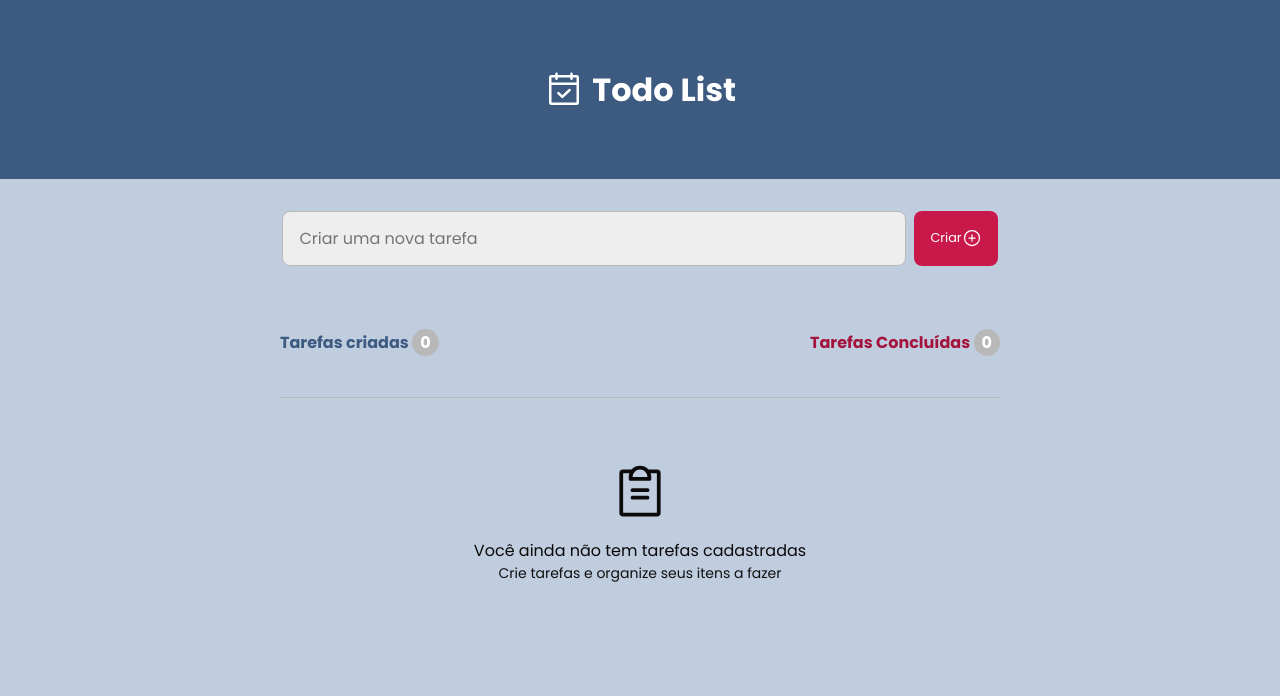
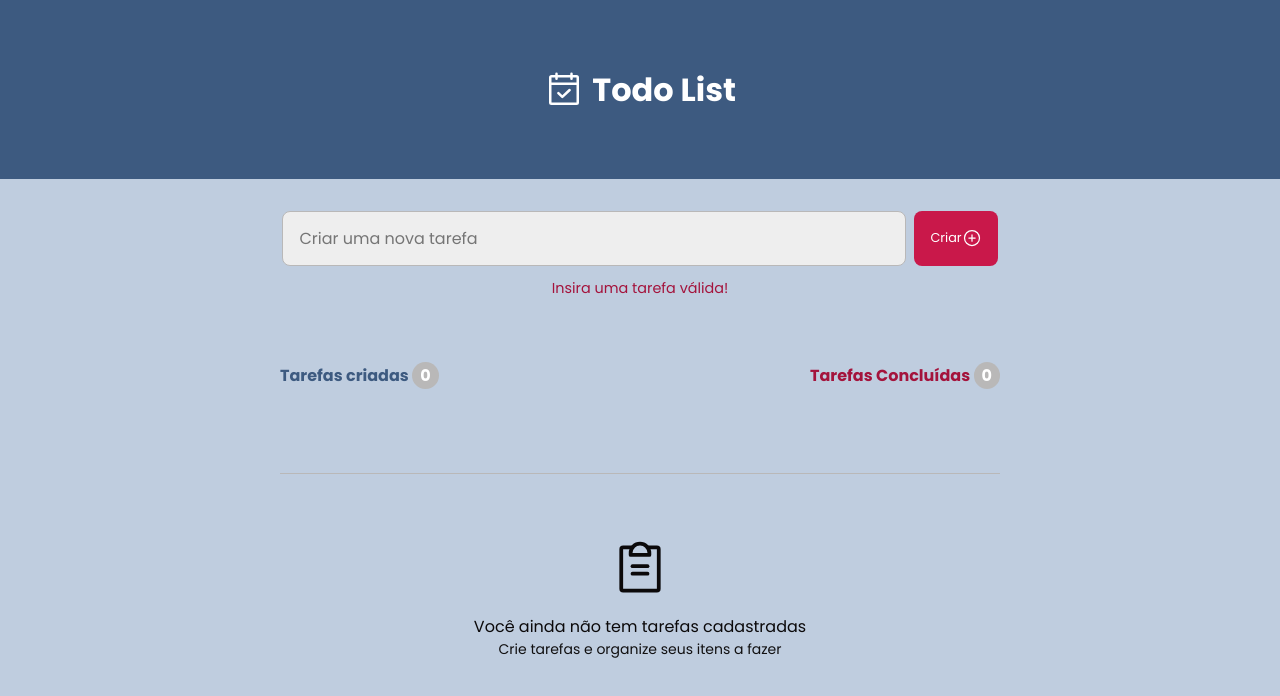
Before and after one commit to BrunoAraujooDev/todoList, a React (Vite) app: page / in a window 1280 px wide. Both pictures are taken after a click on the button "Criar". Shown: the top 696 px of the page. Built offline with nearby package versions, Linux system fonts and the light colour scheme.

Commit message:
adicionando validacao no input

```diff
--- a/index.html
+++ b/index.html
@@ -10,7 +10,7 @@
     href="https://fonts.googleapis.com/css2?family=DM+Sans:wght@400;500;700&family=Poppins:wght@400;700&display=swap"
     rel="stylesheet">
   <meta name="viewport" content="width=device-width, initial-scale=1.0" />
-  <title>Vite + React + TS</title>
+  <title>Todo List</title>
 </head>
 
 <body>
--- a/src/components/Task/Task.module.css
+++ b/src/components/Task/Task.module.css
@@ -3,12 +3,12 @@
     justify-content: space-between;
     align-items: center;
     color: var(--black);
-    margin-top: 2.68rem;
     width: 100%;
     background: var(--gray-body);
     border: 1px solid var(--purple-blue);
     border-radius: 8px;
     padding: 1rem;
+    margin-top: 0.75rem;
     box-shadow: 0px 2px 8px rgba(26, 25, 25, 0.06);
 }
 
@@ -60,7 +60,3 @@
 .containerTask > svg:hover {
     color: var(--red-light);
 }
-
-.containerTask ~ .containerTask {
-    margin-top: 0.75rem;
-}
--- a/src/components/Task/Task.tsx
+++ b/src/components/Task/Task.tsx
@@ -1,4 +1,4 @@
-import { Trash } from 'phosphor-react';
+import { Pencil, Trash } from 'phosphor-react';
 import React, { useState } from 'react';
 import style from './Task.module.css';
 
--- a/src/components/TaskInfo/TaskInfo.module.css
+++ b/src/components/TaskInfo/TaskInfo.module.css
@@ -4,6 +4,7 @@
     align-items: center;
     margin: auto;
     margin-top: 4rem;
+    margin-bottom: 2.68rem;
 }
 
 .CountTasks{
--- a/src/components/TaskList/TaskList.module.css
+++ b/src/components/TaskList/TaskList.module.css
@@ -41,6 +41,12 @@
     background: var(--red-dark);
 }
 
+.validateTask{
+    margin-top: 0.75rem;
+    color: var(--red-dark);
+    font-size: 0.9rem;
+}
+
 .tasks {
     width: 100%;
 }
--- a/src/components/TaskList/TaskList.tsx
+++ b/src/components/TaskList/TaskList.tsx
@@ -15,17 +15,19 @@ function TaskList() {
     const [task, setTask] = useState('');
     const [list, setList] = useState<string[]>([]);
     const [doneTask, setDoneTask] = useState<number>(0);
+    const [hasTask, setHaskTask] = useState<boolean>(true);
 
     const getTask = (event: React.MouseEvent<HTMLButtonElement>, task: String): void => {
 
         event.preventDefault()
-
-
         let taskWithoutBlankSpace = task.trim()
 
         if(taskWithoutBlankSpace !== ''){
             setList((state: string[]) => [...state, taskWithoutBlankSpace ] )
             setTask('')
+            setHaskTask(true)
+        } else {
+            setHaskTask(false)
         }
     }
 
@@ -38,7 +40,7 @@ function TaskList() {
         const cleanedTasks = list.filter( item => item !== task);
 
         setList(cleanedTasks);
-        const count = doneTask - 1
+        const count = doneTask > 0 ? doneTask - 1 : 0
         setDoneTask(count)
     }
 
@@ -64,6 +66,7 @@ function TaskList() {
                     <PlusCircle size={20} />
                 </button>
             </form>
+            {!hasTask &&  <p className={style.validateTask}>Insira uma tarefa válida!</p>}
             <TaskInfo created={list.length} done={doneTask}/>
             {list.length  ?
                 list.map((item, index) => {
--- a/src/global.css
+++ b/src/global.css
@@ -11,6 +11,7 @@
     --purple-body: #bfcddf;
     --red-light: #c9184a;
     --red-dark: #a4133c;
+    --green-light: #2a9d8f;
 
   }
 
```
